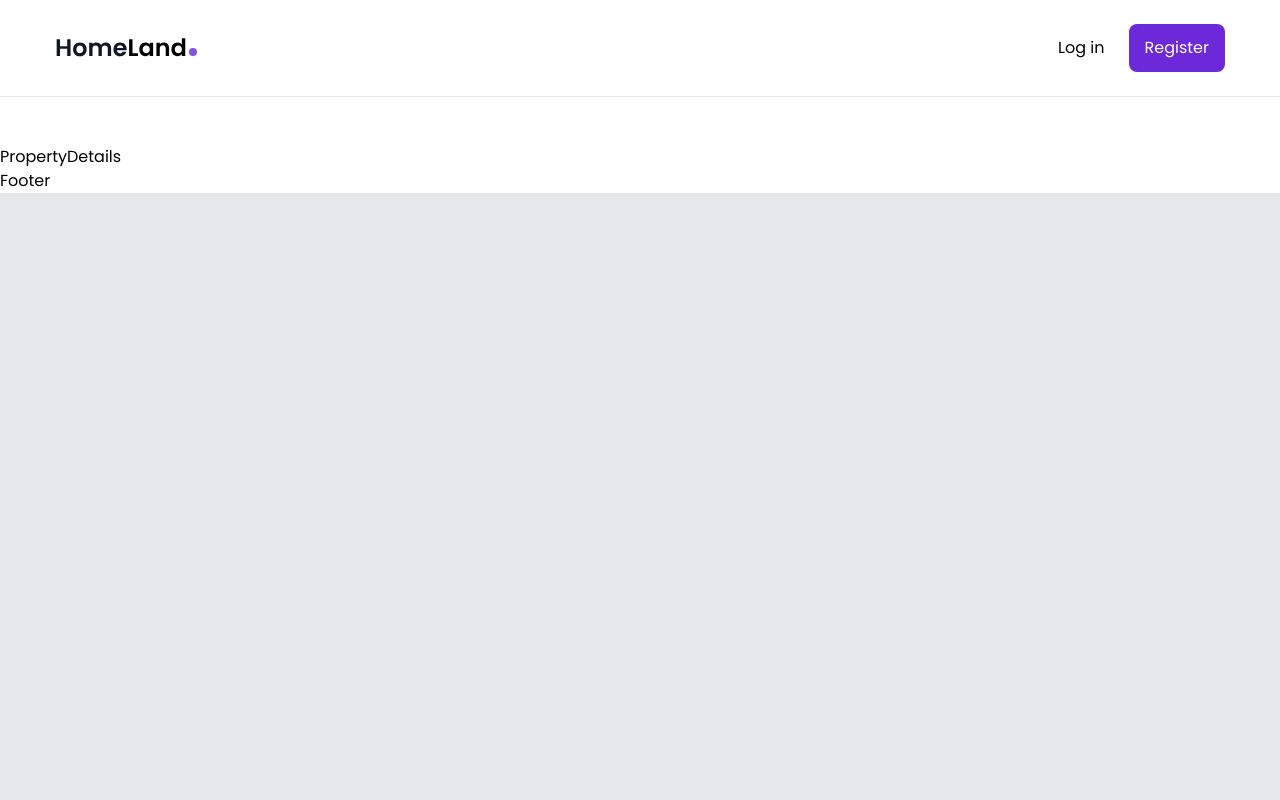
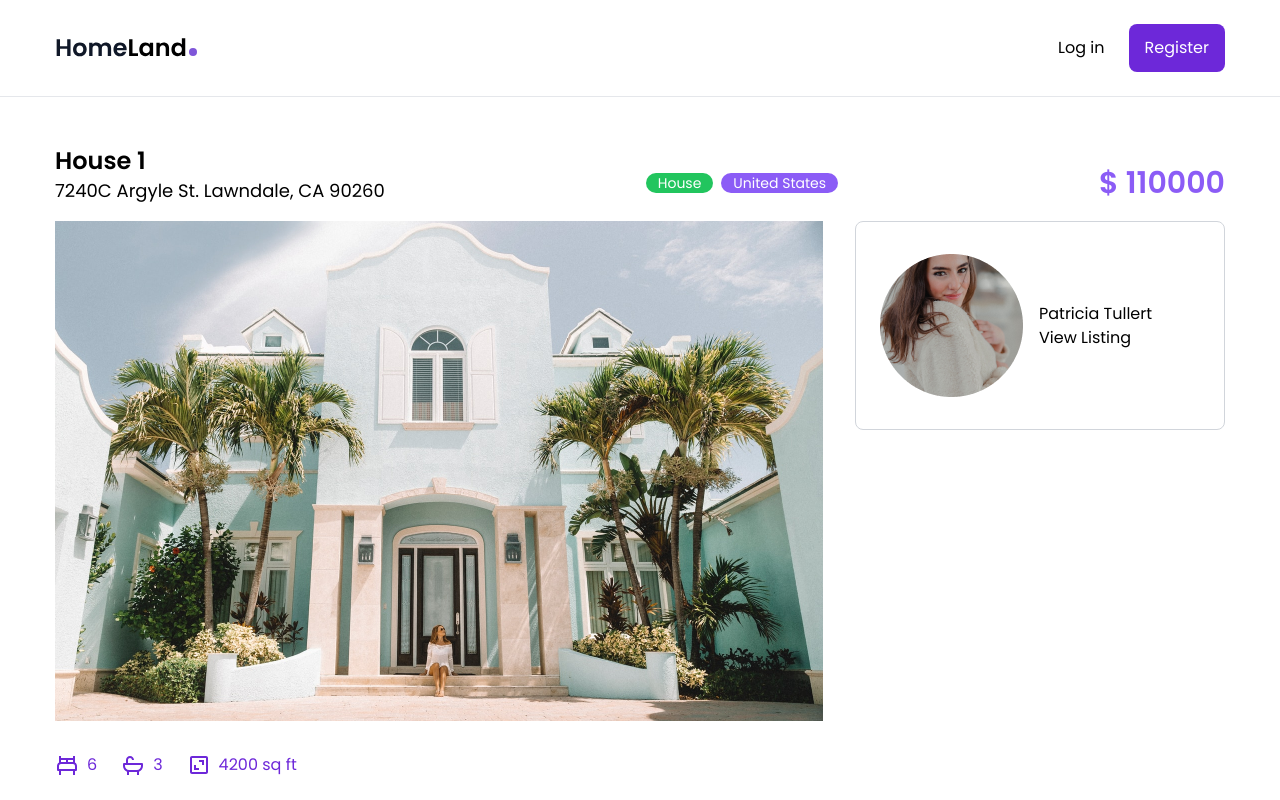
Before and after one commit to khunemz/rx-real-estate, a React (Create React App) app: page /property/1 in a window 1280 px wide. Shown: the top 800 px of the page. Built offline with nearby package versions, Linux system fonts and the light colour scheme; the HTML template or start-up script is replaced by a standard one.

Commit message:
:alien: update product details
git push origin develop

```diff
--- a/src/index.css
+++ b/src/index.css
@@ -1,6 +1,7 @@
 @tailwind base;
 @tailwind components;
 @tailwind utilities;
+@tailwind variants;
 
 @layer base {
   body {
--- a/src/pages/PropertyDetails.js
+++ b/src/pages/PropertyDetails.js
@@ -1,7 +1,65 @@
 import React from 'react';
+import { housesData } from '../data';
+import { useParams, Link } from 'react-router-dom';
+import { BiBed, BiBath, BiArea} from 'react-icons/bi'
+const PropertyDetails = () => {
+  const { id } = useParams();
+  const house = housesData.find(house => parseInt(house.id) === parseInt(id) );
+  return (
+    <section>
+      <div className='container mx-auto min-h-[800px] mb-14'>
+        <div className='flex flex-col lg:flex-row lg:items-center lg:justify-between'>
+          <div>
+            <h2 className='text-2xl font-semibold'>{ house.name }</h2>
+            <h3 className='text-lg mb-4'>{ house.address }</h3>
+          </div>
+          <div className='mb-4 lg:mb-0 flex gap-x-2 text-sm'>
+            <div className='bg-green-500 text-white px-3 rounded-full'>{ house.type }</div>
+            <div className='bg-violet-500 text-white px-3 rounded-full'>{ house.country }</div>
+          </div>
+          <div>
+            <div className='text-3xl font-semibold text-violet-500'>$ { house.price }</div>
+          </div>
+        </div>
 
-const PropertyDetails = () => {
-  return <div>PropertyDetails</div>;
+        <div className='flex flex-col items-start gap-8 lg:flex-row'>
+          <div className='max-w-[768px]'>
+            <div className='mb-8'>
+              <img src={house.imageLg } alt="house image" />
+            </div>
+            <div className='flex gap-x-6 text-violet-700 mb-6'>
+              <div className='flex gap-x-2 items-center'>
+                <BiBed className='text-2xl' />
+                <div>{ house.bedrooms }</div>
+              </div>
+              <div className='flex gap-x-2 items-center'>
+                <BiBath className='text-2xl' />
+                <div>{ house.bathrooms }</div>
+              </div>
+              <div className='flex gap-x-2 items-center'>
+                <BiArea className='text-2xl' />
+                <div>{ house.surface }</div>
+              </div>
+            </div>
+
+            <div>{ house.description }</div>
+          </div>
+
+          <div className='flex-1 bg-white w-full mb-8 border border-gray-300 rounded-lg px-6 py-8'>
+            <div className='flex items-center gap-x-4'>
+              <div>
+                <img src={house.agent.image} alt='' />
+              </div>
+              <div>
+                <div>{ house.agent.name }</div>
+                <Link to='' clasName="text-violet-700 text-sm">View Listing</Link>
+              </div>
+            </div>
+          </div>
+        </div>
+      </div>
+    </section>
+  );
 };
 
 export default PropertyDetails;
```
